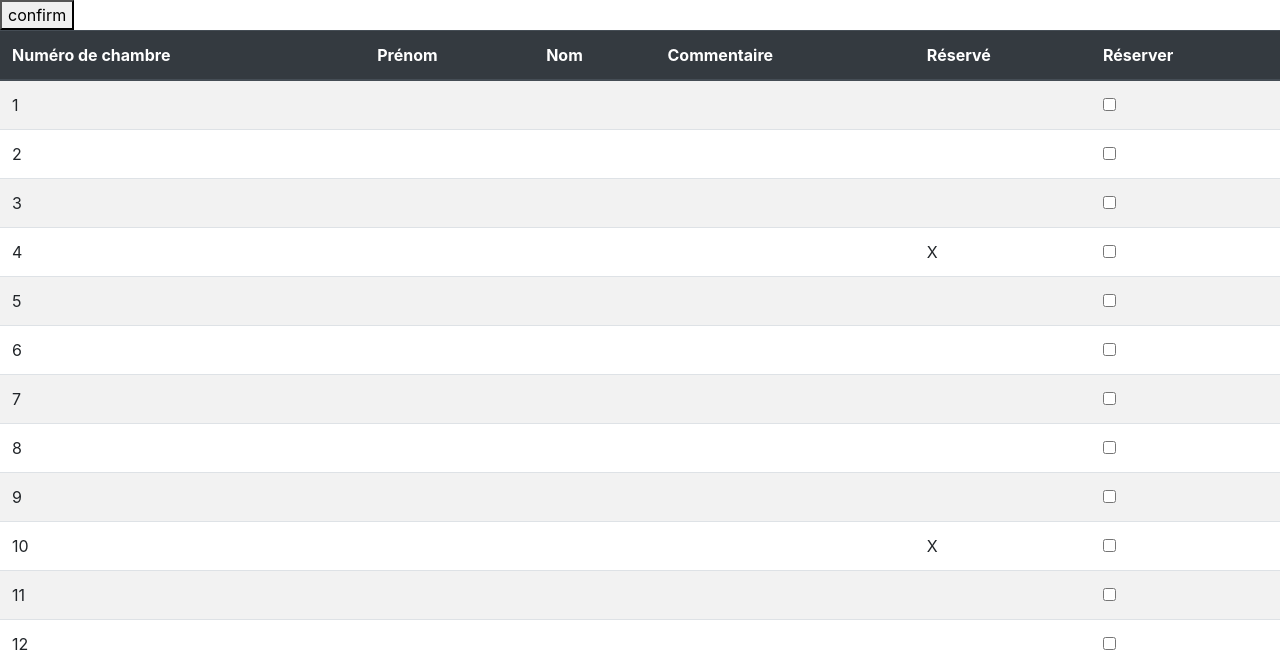
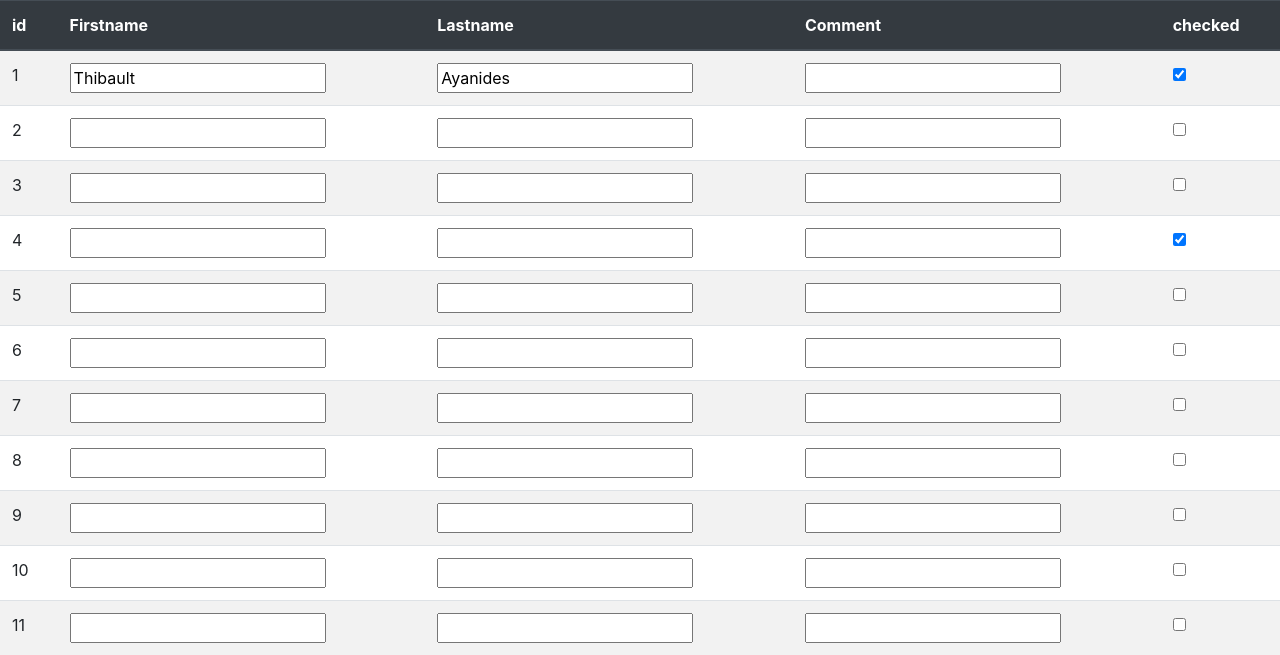
Before and after one commit to thibaultserti/Imagine-and-Make, a PHP site: page / in a window 1280 px wide. Shown: the top 655 px of the page. Run offline with PHP 8.4, Linux system fonts and the light colour scheme; data comes from the database, SQL or seed files in the repository.

Commit message:
Add reservation and name fields in website

```diff
--- a/website/BddConnection.php
+++ b/website/BddConnection.php
@@ -7,6 +7,7 @@ class BddConnection
      * @var PDO $pdo
      */
     private $pdo;
+    public $editable_columns = ["Lastname", "Firstname", "Comment"];
 
     public function connect(): PDO
     {
@@ -20,4 +21,17 @@ class BddConnection
         $statement = $this->pdo->query("SELECT * FROM Chambers");
         return $statement->fetchAll(PDO::FETCH_ASSOC);
     }
+
+    public function setChecked(int $id, int $checked) {
+        $sql = "UPDATE Chambers SET checked = :checked WHERE id = :id";
+        $statement = $this->pdo->prepare($sql);
+        return $statement->execute(["checked" => $checked, "id" => $id]);
+    }
+
+    public function setField(int $id, string $field, string $value) {
+        assert(in_array($field, $this->editable_columns));
+        $sql = "UPDATE Chambers SET `$field` = :value WHERE id = :id"; // OK to inject the variable directly, because we checked its value before
+        $statement = $this->pdo->prepare($sql);
+        return $statement->execute(["value" => $value, "id" => $id]);
+    }
 }
--- a/website/index.php
+++ b/website/index.php
@@ -18,11 +18,10 @@ $first = $data[0];
     <meta http-equiv="X-UA-Compatible" content="ie=edge">
     <link rel="stylesheet" href="https://stackpath.bootstrapcdn.com/bootstrap/4.4.1/css/bootstrap.min.css"
           integrity="sha384-Vkoo8x4CGsO3+Hhxv8T/Q5PaXtkKtu6ug5TOeNV6gBiFeWPGFN9MuhOf23Q9Ifjh" crossorigin="anonymous">
-    <title>Réservation des chambres</title>
+    <title>Document</title>
 </head>
 <body>
 
-<button onclick="update('productId', document.querySelectorAll('input[]').checked)">confirm</button>
 
 <table class="table table-striped">
     <thead class="thead-dark">
@@ -30,24 +29,52 @@ $first = $data[0];
         <?php foreach ($first as $key => $value): ?>
             <th><?= $key ?></th>
         <?php endforeach; ?>
-        <th>Réserver</th>
     </tr>
     </thead>
 
     <tbody>
     <?php
     foreach ($bdd->getData() as $data): ?>
-        <tr>
+        <tr data-id="<?= $data["id"] ?>">
             <?php foreach ($data as $key => $value): ?>
-                <td><?= $value ?></td>
+                <?php if ($key == "checked") continue ?>
+                <td data-field="<?= $key ?>">
+                    <?php if (in_array($key, $bdd->editable_columns)): ?>
+                        <input type="text" value="<?= $value ?>">
+                    <?php else: ?>
+                        <?= $value ?>
+                    <?php endif; ?>
+                </td>
             <?php endforeach; ?>
-            <td><input type="checkbox", name=$data></td>
+            <td><input type="checkbox" <?= $data["checked"] == 0 ? "" : "checked" ?>></td>
         </tr>
 
     <?php endforeach; ?>
     </tbody>
 </table>
 
+<script>
+  document.querySelectorAll('input[type="text"]').forEach(element => {
+    element.addEventListener("keypress", event => {
+      if (event.key === "Enter") {
+        const lineId = element.closest("tr").dataset.id
+        const key = element.closest("td").dataset.field
+        const value = element.value
+        fetch(`/api.php?id=${lineId}&field=${key}&value=${value}`)
+      }
+    })
+  })
+
+  document.querySelectorAll('input[type="checkbox"]').forEach(element => {
+    element.addEventListener("click", event => {
+      const lineId = element.closest("tr").dataset.id
+      const checked = element.checked ? "1" : "0"
+      fetch(`/api.php?id=${lineId}&field=checked&value=${checked}`)
+    })
+  })
+
+</script>
+
 
 </body>
 </html>
```
Also changed, not shown: website/api.php (added, +16 -0 lines), website/db.sqlite.
